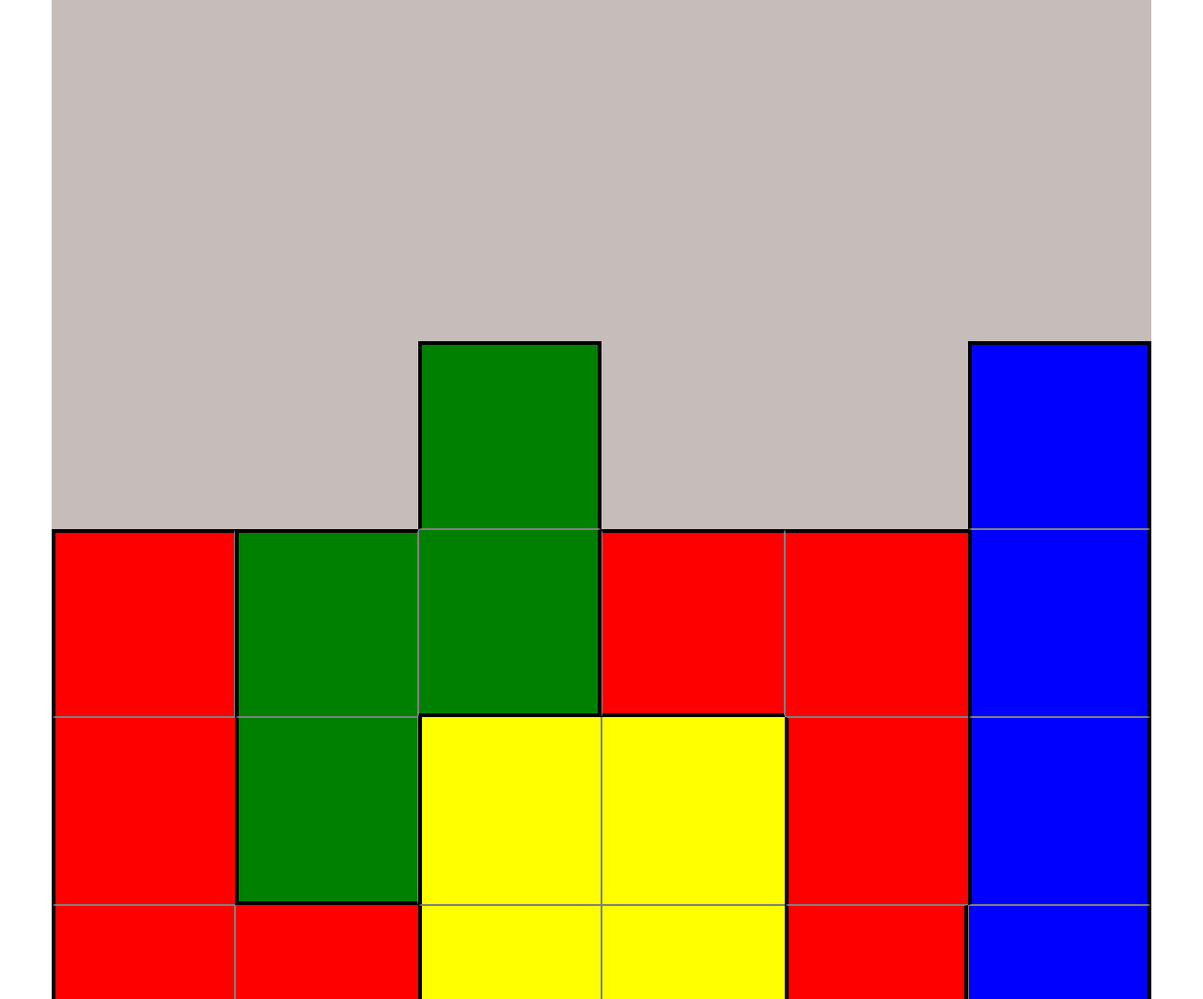
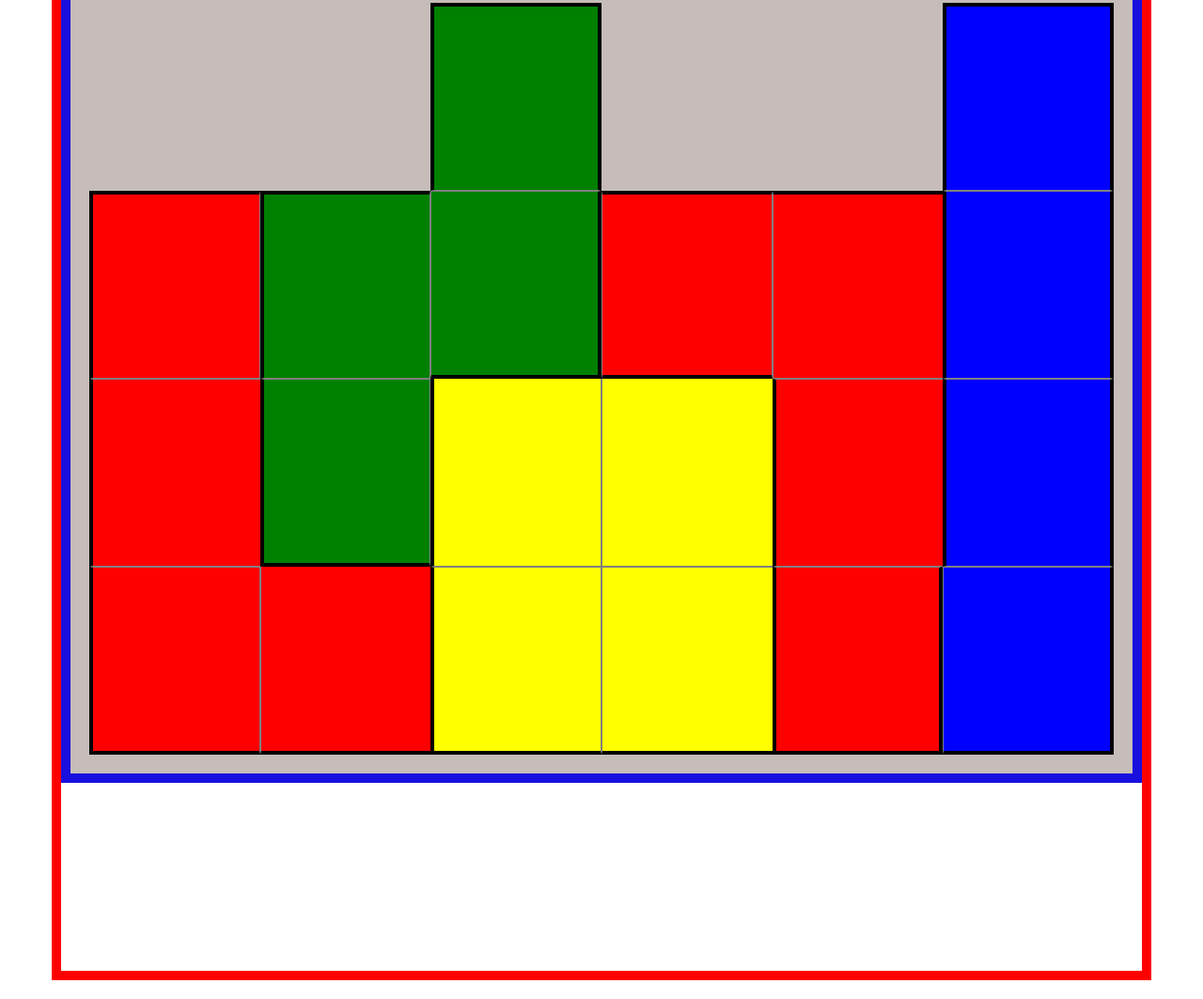
Before and after one commit to GimmikZart/html-css-12bool, a plain HTML site: page index.html in a window 1280 px wide. Shown: the part 1037-2100 px from the top of the page at 94% size. Drawn offline with Linux system fonts and the light colour scheme.

Commit message:
Finalizzazione

```diff
--- a/css/style.css
+++ b/css/style.css
@@ -9,22 +9,26 @@
 
 /* ------------------------------------------------------- */
 
+body {
+  border: 10px solid red;
+}
+
 header {
   background-color: blue;
-  width: 50%;
   margin: 0 auto;
   height: 200px;
 }
 
 img {
   height: 100%;
-  width: auto;
-  display: inline-block;
+  display: block;
   margin: 0 auto;
 }
 
 main {
   background-color: rgb(198, 189, 186);
+  padding: 20px;
+  border: 10px solid rgb(25, 15, 223);
 }
 
 .container {
--- a/index.html
+++ b/index.html
@@ -17,11 +17,11 @@
 <!-- -------------------------------------------------- -->
     <main class="container">
       <!-- RIGA UNO -->
-      <section class="rigauno sezionevuota">
+      <section>
       </section>
 
       <!-- RIGA DUE -->
-      <section class="rigadue col-4 col-offset-8 zeta">
+      <section class="col-4 col-offset-8 zeta">
         <div class=" interno col-6 altosinistra">
 
         </div>
@@ -31,7 +31,7 @@
       </section>
 
       <!-- RIGA TRE -->
-      <section class="rigatre col-4 col-offset-6 zeta">
+      <section class="col-4 col-offset-6 zeta">
         <div class="interno col-6 esternosinistra">
 
         </div>
@@ -41,45 +41,37 @@
       </section>
 
       <!-- RIGA QUATTRO -->
-      <section class="rigaquattro col-12 vuota">
+      <section class="col-12 vuota">
       </section>
 
-      <!-- RIGA CINQUE-->
-      <section class="rigacinque col-12 vuota">
-      </section>
-
-      <!-- RIGA SEI -->
-      <section class="rigasei col-12 vuota">
-      </section>
-
-      <!-- RIGA SETTE -->
-      <section class="rigasette col-2 col-offset-4 zeta">
+      <!-- RIGA CINQUE -->
+      <section class="col-2 col-offset-4 zeta">
         <div class="interno esternoalto">
 
         </div>
       </section>
 
-      <section class="rigasette col-2 col-offset-4 lungo">
+      <section class="col-2 col-offset-4 lungo">
         <div class="interno esternoalto">
 
         </div>
       </section>
 
-      <!-- RIGA OTTO -->
-      <section class="rigaotto col-2 elle">
+      <!-- RIGA SEI -->
+      <section class="col-2 elle">
         <div class="interno altosinistra">
 
         </div>
       </section>
 
-      <section class="rigaotto col-4 zeta">
+      <section class="col-4 zeta">
         <div class="interno col-6 altosinistra">
         </div>
         <div class="interno col-6 bassodestra">
         </div>
       </section>
 
-      <section class="rigaotto col-4 elle">
+      <section class="col-4 elle">
         <div class="interno col-6 centrorizzontale">
         </div>
         <div class="interno col-6 altodestra debugbordodestra">
@@ -87,26 +79,26 @@
         </div>
       </section>
 
-      <section class="rigaotto col-2 lungo">
+      <section class="col-2 lungo">
         <div class="interno centroverticale">
 
         </div>
       </section>
 
-      <!-- RIGA NOVE -->
-      <section class="riganove col-2 elle">
+      <!-- RIGA SETTE -->
+      <section class="col-2 elle">
         <div class="interno centroverticale debugbordodestra">
 
         </div>
       </section>
 
-      <section class="riganove col-2 zeta">
+      <section class="col-2 zeta">
         <div class="interno bassosinistra">
 
         </div>
       </section>
 
-      <section class="riganove col-4 quad">
+      <section class="col-4 quad">
         <div class="interno col-6 altosinistra debugbordosopra">
 
         </div>
@@ -115,57 +107,44 @@
         </div>
       </section>
 
-      <section class="riganove col-2 elle">
+      <section class="col-2 elle">
         <div class="interno centroverticale debugbordodestra">
 
         </div>
       </section>
 
-      <section class="riganove col-2 lungo">
+      <section class="col-2 lungo">
         <div class="interno centroverticale">
 
         </div>
       </section>
 
-      <!-- RIGA DIECI -->
-      <section class="rigadieci col-4 elle">
+      <!-- RIGA OTTO -->
+      <section class="col-4 elle">
         <div class="interno col-6 bassosinistra">
         </div>
         <div class="interno col-6 esternodestra debugbordosopra debugbordodestra">
         </div>
       </section>
 
-      <section class="rigadieci col-4 quad">
+      <section class="col-4 quad">
         <div class="interno col-6 bassosinistra">
         </div>
         <div class="interno col-6 bassodestra debugbordodestra">
         </div>
       </section>
 
-      <section class="rigadieci col-2 elle">
+      <section class="col-2 elle">
         <div class="interno esternobasso">
         </div>
       </section>
 
-      <section class="rigadieci col-2 lungo">
+      <section class="col-2 lungo">
         <div class="interno bassodestra">
         </div>
       </section>
 
-
-
-
-
-
-
-
-
     </main>
-<!-- ------------------------------------------------- -->
-    <footer>
-
-
-    </footer>
 
   </body>
 </html>
```
